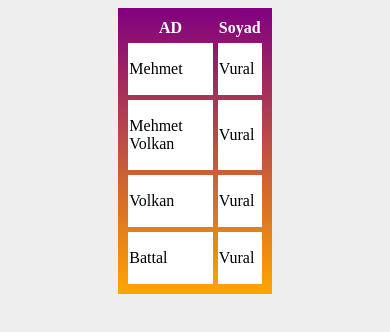
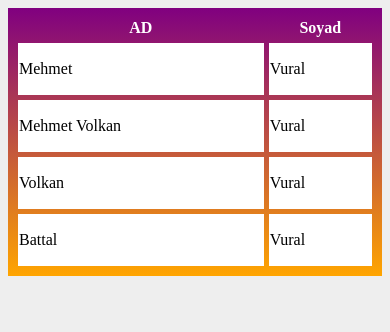
Before and after one commit to Volkansoftware/TableGradient, a plain HTML site: page BorderGradient/index.html in a window 390 px wide. Drawn offline with Linux system fonts and the light colour scheme.

Commit message:
update responsive
responsive added

```diff
--- a/BorderGradient/index.html
+++ b/BorderGradient/index.html
@@ -6,6 +6,11 @@
     <meta name="viewport" content="width=device-width, initial-scale=1.0">
     <title>TableGradient</title>
  <style>
+   @media only screen and (max-width: 400px) {
+  table {
+   width: 100%;
+  }
+}
   table {
   background-image: linear-gradient(to bottom, purple 0%, orange 100%);
   background-origin: border-box;
```
